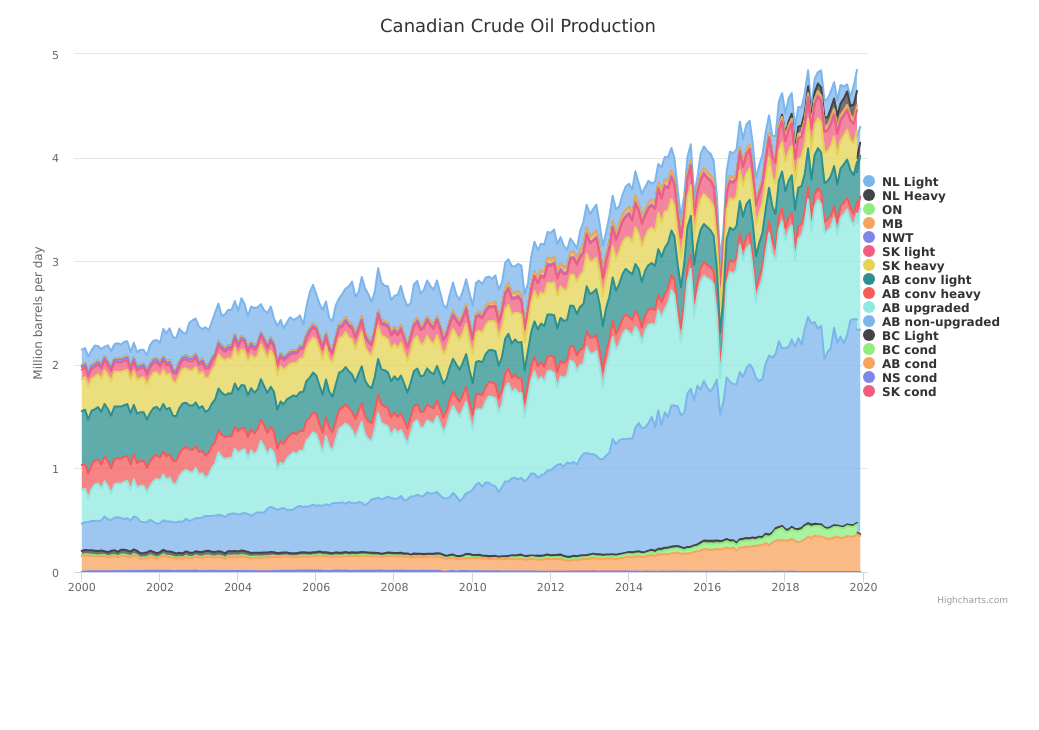
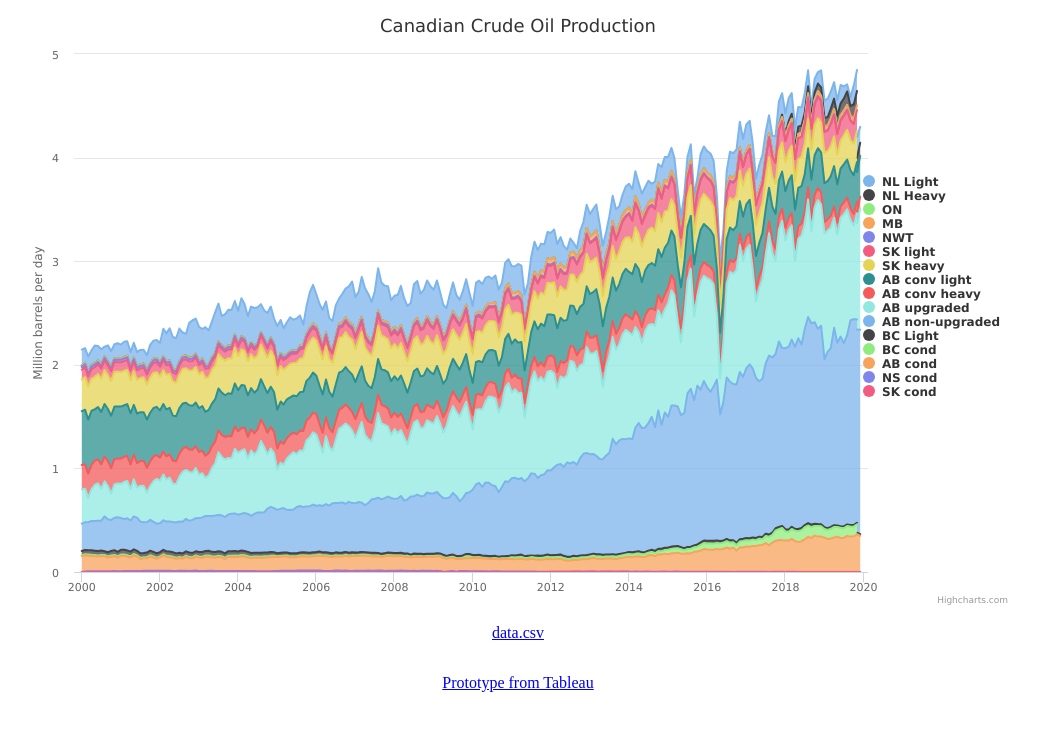
Before and after one commit to ivanduka/highcharts, a website: page docs/index.html in a window 1280 px wide. Shown: the whole page, without its empty margins (122-1161 px from the left). Drawn offline with Linux system fonts and the light colour scheme.

Commit message:
links to data and prototype

```diff
--- a/docs/index.css
+++ b/docs/index.css
@@ -3,7 +3,9 @@
     height: 600px;
 }
 
-body {
+#content {
     display: flex;
+    flex-direction: column;
     justify-content: center;
+    align-items: center;
 }
--- a/docs/index.html
+++ b/docs/index.html
@@ -11,7 +11,11 @@
 <header>
 </header>
 
-<div id="container"></div>
+<div id="content">
+    <div id="container"></div>
+    <p><a href="data.csv" target="_blank">data.csv</a></p>
+    <p><a href="prototype-from-Tableau.pdf" target="_blank">Prototype from Tableau</a></p>
+</div>
 
 <footer>
 </footer>
```
Also changed, not shown: 1 other file.
